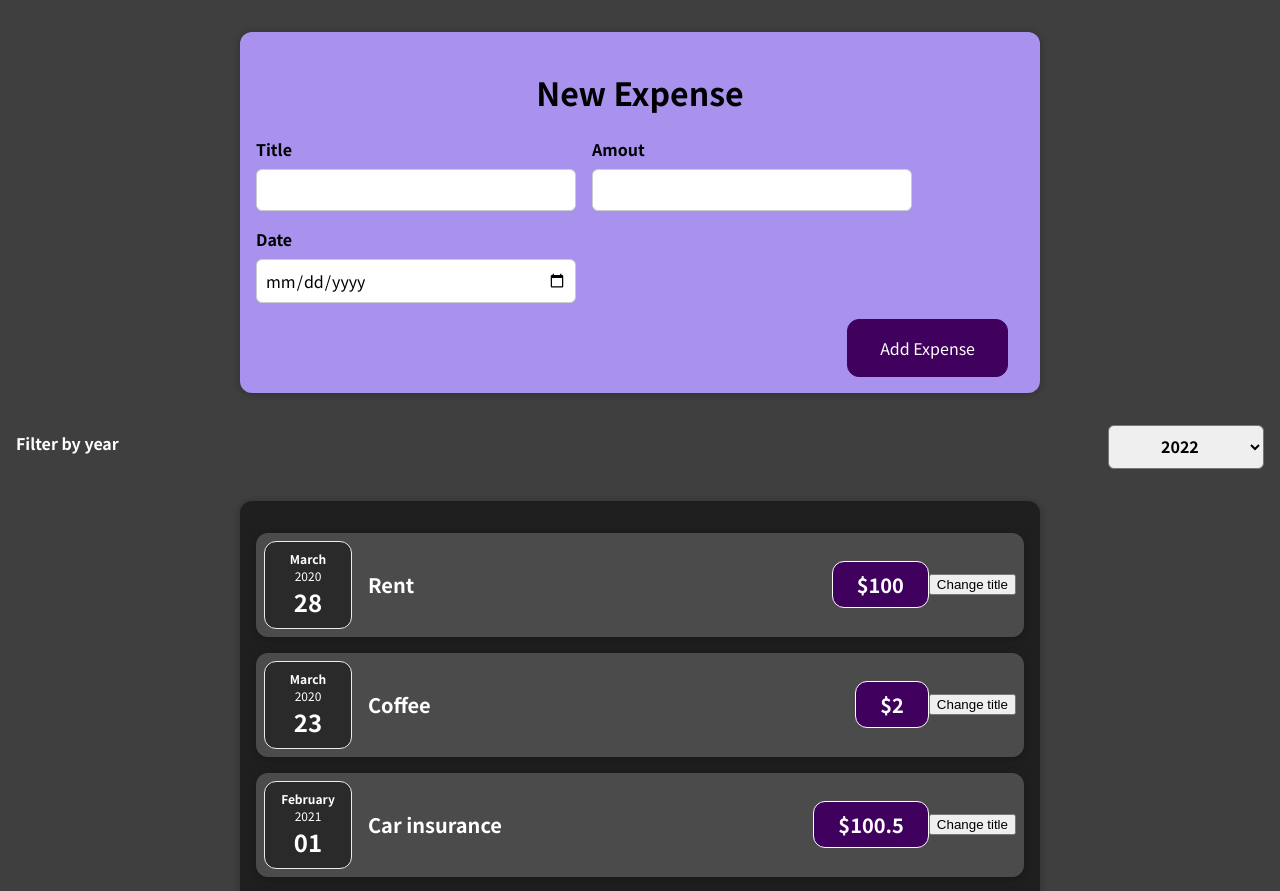
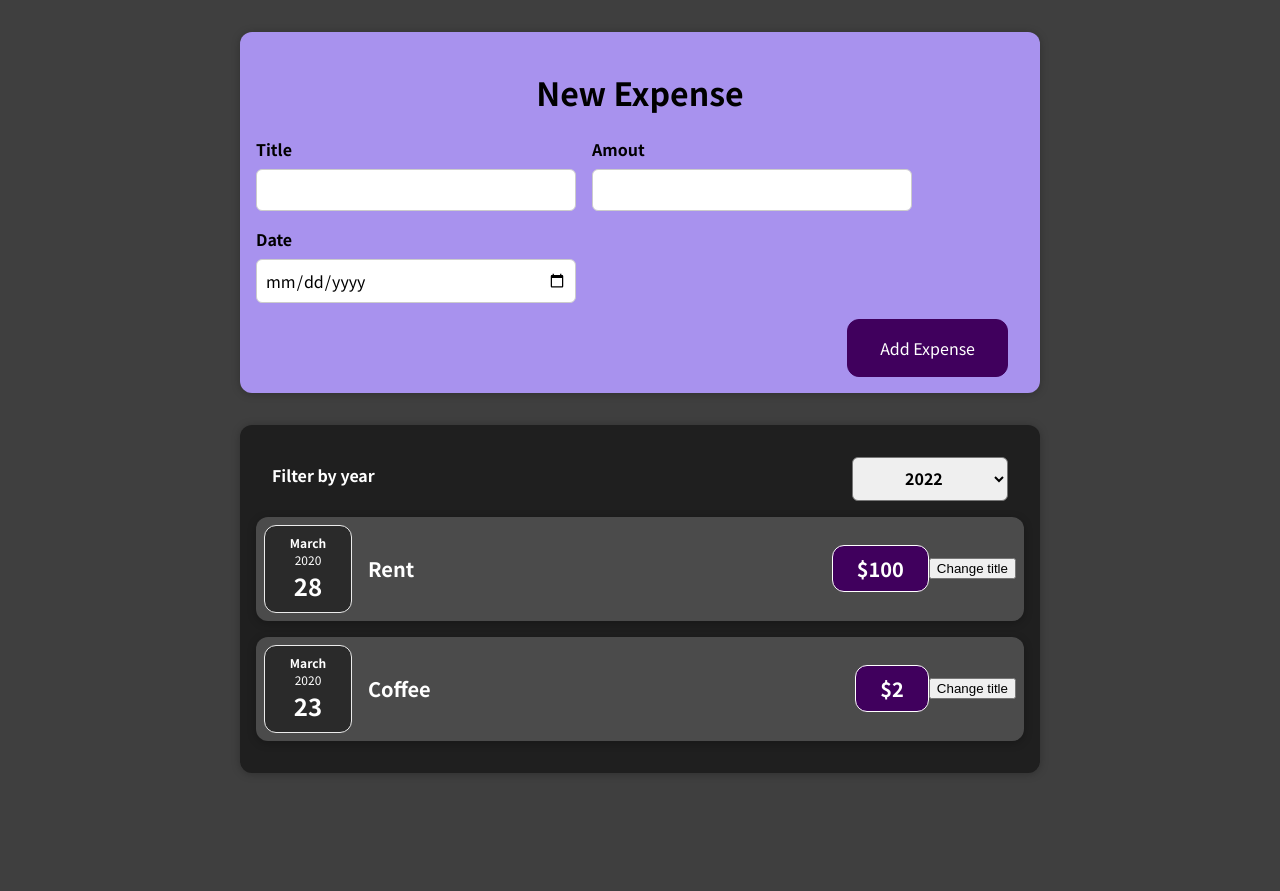
Before and after one commit to AbnerFSilva/ReactStuff, a React (Create React App) app in the folder expense-report/: page / in a window 1280 px wide. Shown: the top 891 px of the page. After the commit the page ends 805 px from the top, so only its background shows below. Built offline with nearby package versions, Linux system fonts and the light colour scheme.

Commit message:
assignment 3

```diff
--- a/expense-report/src/App.js
+++ b/expense-report/src/App.js
@@ -1,8 +1,7 @@
+import React, { useState } from "react";
 import Expenses from "./components/ExpenseMain/Expenses";
 import NewExpense from "./components/NewExpense/NewExpense";
-import ExpensesFilter from "./components/ExpensesFilter/ExpensesFilter";
-function App() {
-  const expenses = [
+const INITIAL_EXPENSES = [
   { id: "e1", title: "Rent", amount: 100, date: new Date(2020, 2, 28) },
   { id: "e2", title: "Coffee", amount: 2, date: new Date(2020, 2, 23) },
   {
@@ -18,8 +17,13 @@ function App() {
     date: new Date(2021, 2, 1),
   },
 ];
+function App() {
+  const [expenses, setNewExpenses] = useState(INITIAL_EXPENSES);
+
   const addExpenseHandler = (expense) => {
-    console.log("expense in app js", expense);
+    setNewExpenses((prevExpenses) => {
+      return [...prevExpenses, expense];
+    });
   };
 
   return (
--- a/expense-report/src/components/ExpenseMain/Expenses.js
+++ b/expense-report/src/components/ExpenseMain/Expenses.js
@@ -1,25 +1,35 @@
+import React, { useState } from "react";
 import ExpenseItem from "../Expenses/Item/ExpenseItem";
 import ExpensesFilter from "../ExpensesFilter/ExpensesFilter";
 import "./Expense.css";
 function Expenses(props) {
+  const [filterOption, setFilterOption] = useState("2020");
+
   const filterExpensesHandler = (filterOption) => {
-    console.log("filter in expense js", filterOption);
+    setFilterOption(filterOption);
   };
+
+  const filteredExpenses = props.expenseSummary.filter((expense) => {
+    return expense.date.getFullYear().toString() === filterOption;
+  });
   return (
     <div>
-      <div>
+      <div className="expenses">
         <ExpensesFilter onFilterChange={filterExpensesHandler} />
-      </div>
-      <div className="expenses">
-        {props.expenseSummary.map((expense) => {
+        {filteredExpenses.length === 0 ? (
+          <p>No Records found.</p>
+        ) : (
+          filteredExpenses.map((expense) => {
             return (
               <ExpenseItem
+                key={expense.id}
                 title={expense.title}
                 amount={expense.amount}
                 date={expense.date}
               />
             );
-        })}
+          })
+        )}
       </div>
     </div>
   );
--- a/expense-report/src/components/ExpensesFilter/ExpensesFilter.js
+++ b/expense-report/src/components/ExpensesFilter/ExpensesFilter.js
@@ -1,7 +1,7 @@
 import React, { useState } from "react";
 import "./ExpensesFilter.css";
 function ExpenseFilter(props) {
-  const [, setFilterOption] = useState("");
+  const [, setFilterOption] = useState("2020");
 
   const filterChangeHandler = (event) => {
     event.preventDefault();
```
Also changed, not shown: 1 other file (tests, documents, lock files or other folders). Lines whose indentation alone changed are shown as unchanged.
